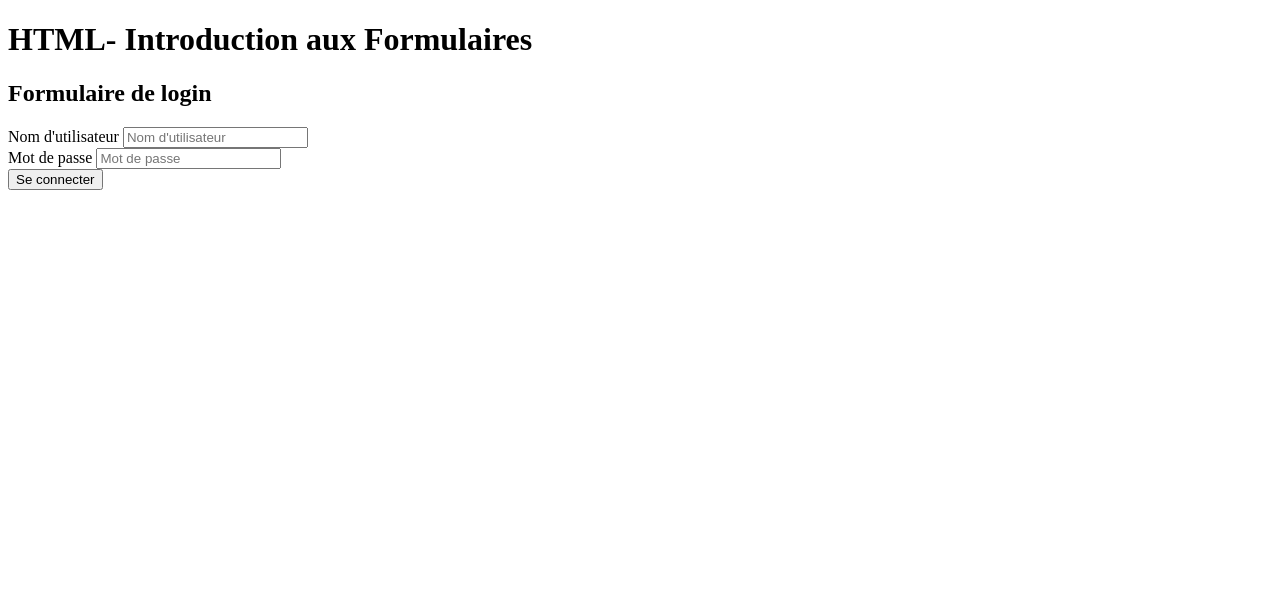
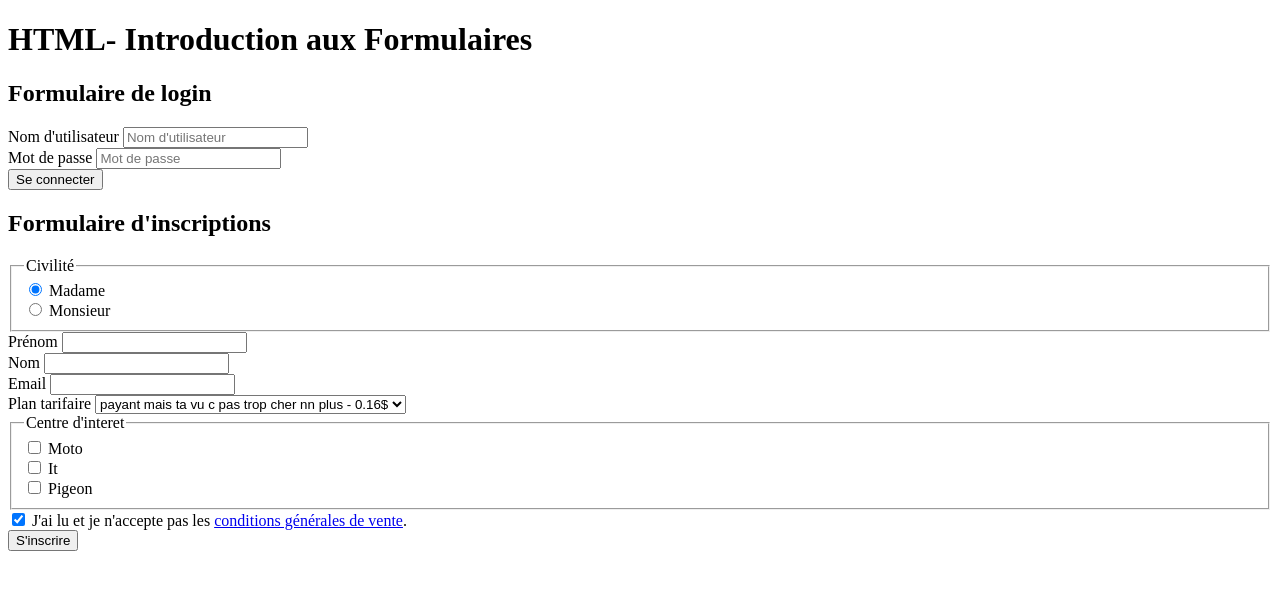
Before and after one commit to Eliott-stf/formulaire_html, a plain HTML site: page index.html in a window 1280 px wide. Drawn offline with Linux system fonts and the light colour scheme.

Commit message:
Formulaire d'inscription terminé

```diff
--- a/index.html
+++ b/index.html
@@ -16,7 +16,7 @@
         -Action: URL vers lequel ont envoie les données pour les traitées (un fichier PHP) vide = la page actuelle
         -method: Methode HTTP avec laquelle envoyer le formulaire, appelée aussi "verbe HTTP" (par defaut = GET)
     -->
-    <form action="" method="post">
+    <form action="" method="post" novalidate>
         <!--
         Un des éléments de saisie est représenté par une balise <input>
         -type: Forme du champs de saisie (plusieurs choix disponibles)
@@ -45,7 +45,82 @@
             <input type="submit" value="Se connecter">
         </div>
     </form>
+    <h2>Formulaire d'inscriptions</h2>
+    <form action="" method="post">
+        <!--Civilité-->
+        <fieldset>
+            <legend>Civilité</legend>
+            <!-- mettre le meme name pour les radio sinon ca ne fonctionne pas -->
+            <div>
+                <input type="radio" name="civility" id="rdo-civility-mrs" value="mrs" checked>
+                <label for="rdo-civility-mrs">Madame</label>
+            </div>
+             <div>
+                <input type="radio" name="civility" id="rdo-civility-mr" value="mr">
+                <label for="rdo-civility-mr">Monsieur</label>
+            </div>
+        </fieldset>
 
+        <!--Prénom-->
+        <div>
+            <label for="input-firstname">Prénom</label>
+            <input type="text" name="firstname" id="input-firstname" pattern="[a-zA-Z'éèà\-]{2,}">
+        </div>
+
+        <!--Nom-->
+        <div>
+            <label for="input-lastname">Nom</label>
+            <input type="text" name="lastname" id="input-lastname">
+        </div>
+
+        <!--Email-->
+        <div>
+            <label for="input-email">Email</label>
+            <input type="email" name="email" id="input-email">
+        </div>
+
+        <!--Plan tarifaire-->
+        <div>
+            <label for="select-price-plan">Plan tarifaire</label>
+            <select name="price-plan" id="select-price-plan">
+                <option value="1">Gratuit mais pas trop ta vu - 0$</option>
+                <option value="2" selected>payant mais ta vu c pas trop cher nn plus - 0.16$</option>
+                <option value="3">Premium pack ultra mega plus - 750$ / an à vie</option>
+            </select>
+        </div>
+
+        <!--Centres d'intérets-->
+        <fieldset>
+            <legend>Centre d'interet</legend>
+            <div>
+                <!-- [] à la fin du name permet de ranger les valeurs dans un tableau pr la base de données -->
+                <input type="checkbox" name="interest[]" id="chk-interest-motocycle" value="1">
+                <label for="chk-interest-motocycle">Moto</label>
+            </div>
+             <div>
+                <input type="checkbox" name="interest[]" id="chk-interest-it" value="2">
+                <label for="chk-interest-it">It</label>
+            </div>
+            <div>
+                <input type="checkbox" name="interest[]" id="chk-interest-pigeon" value="3">
+                <label for="chk-interest-pigeon">Pigeon</label>
+            </div>
+        </fieldset>
+
+
+        <!--Consentement-->
+        <input type="checkbox" name="consent" id="chk-consent" checked>
+        <label for="chk-consent">J'ai lu et je n'accepte pas les <a href="#">conditions générales de vente</a>.</label>
+
+        <!--Envoyer-->
+        <div>
+            <input type="submit" value="S'inscrire">
+        </div>
+
+
+
+
+    </form>
 </body>
 
 </html>
```
